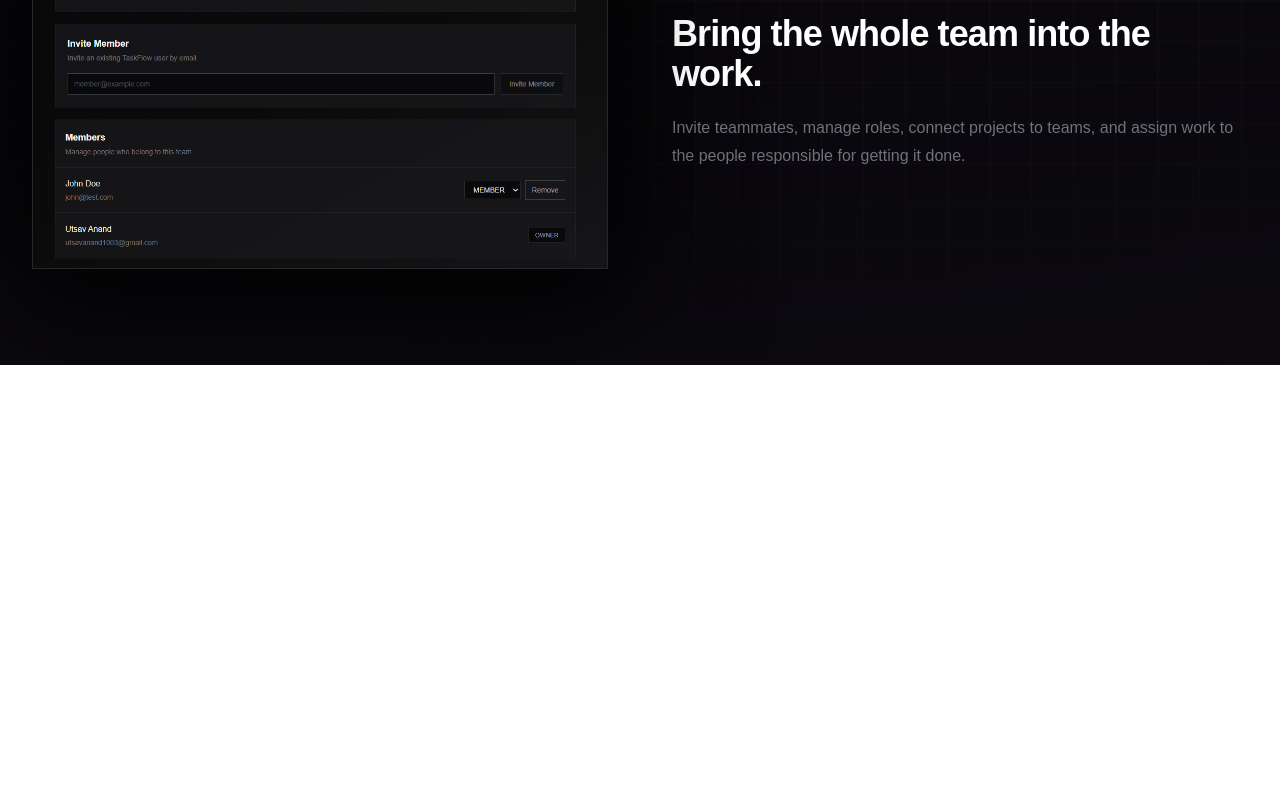
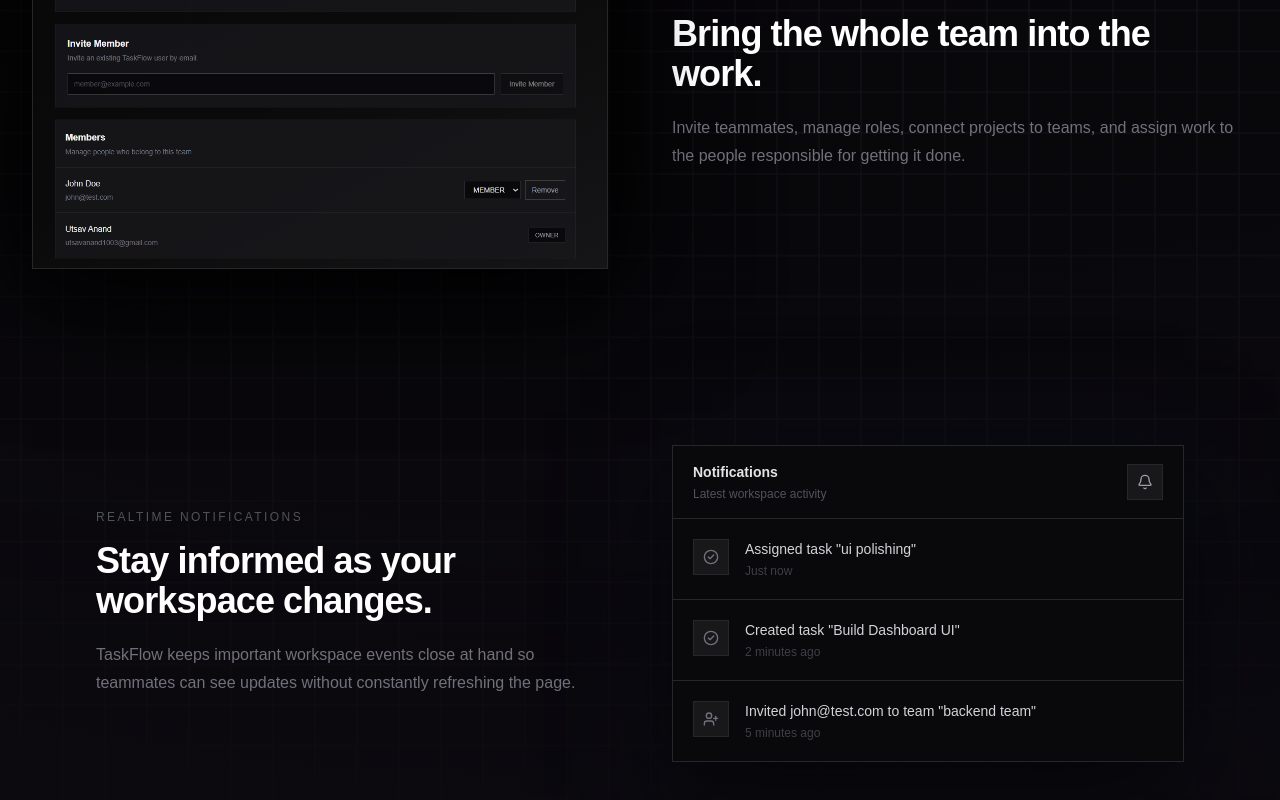
Before and after one commit to utsavanand131/taskflow, a Next.js app: page / in a window 1280 px wide. Shown: the part 5238-6038 px from the top of the page. Before the commit the page ends 5603 px from the top, so only its background shows below. Built offline with nearby package versions, Linux system fonts and the light colour scheme; no server answers.

Commit message:
feat: add realtime notifications landing section

```diff
--- a/app/page.tsx
+++ b/app/page.tsx
@@ -8,6 +8,7 @@ import ShapeGrid from "@/components/ShapeGrid";
 import TaskFlowLogo from "@/components/brand/TaskFlowLogo";
 import FeatureSection from "@/components/landing/FeatureSection";
 import TaskFeatureShowcase from "@/components/landing/TaskFeatureShowcase";
+import RealtimeNotifications from "@/components/landing/RealtimeNotifications";
 
 export default function Home() {
   return (
@@ -240,6 +241,8 @@ export default function Home() {
             imageAlt="TaskFlow team collaboration"
             reverse
           />
+          {/* Realtime Notifications */}
+          <RealtimeNotifications />
         </section>
       </div>
     </main>
--- /dev/null
+++ b/components/landing/RealtimeNotifications.tsx
@@ -0,0 +1,97 @@
+"use client";
+
+import { Bell, CheckCircle2, UserPlus } from "lucide-react";
+
+const notifications = [
+  {
+    icon: CheckCircle2,
+    message: 'Assigned task "ui polishing"',
+    time: "Just now",
+  },
+  {
+    icon: CheckCircle2,
+    message: 'Created task "Build Dashboard UI"',
+    time: "2 minutes ago",
+  },
+  {
+    icon: UserPlus,
+    message: 'Invited john@test.com to team "backend team"',
+    time: "5 minutes ago",
+  },
+];
+
+export default function RealtimeNotifications() {
+  return (
+    <section className="mx-auto max-w-6xl px-5 py-16 md:px-8 md:py-20">
+      <div className="grid items-center gap-10 lg:grid-cols-2 lg:gap-16">
+        <div>
+          <p className="text-xs font-medium uppercase tracking-[0.2em] text-zinc-600">
+            Realtime notifications
+          </p>
+
+          <h2 className="mt-4 max-w-xl text-3xl font-semibold tracking-tight text-white sm:text-4xl">
+            Stay informed as your workspace changes.
+          </h2>
+
+          <p className="mt-5 max-w-xl text-sm leading-7 text-zinc-500 sm:text-base">
+            TaskFlow keeps important workspace events close at hand so teammates
+            can see updates without constantly refreshing the page.
+          </p>
+        </div>
+
+        <div className="relative">
+          <div className="pointer-events-none absolute -inset-8 -z-10 bg-blue-500/[0.035] blur-3xl" />
+
+          <div className="overflow-hidden border border-zinc-800 bg-zinc-950 shadow-[0_35px_100px_rgba(0,0,0,0.65)]">
+            <div className="flex items-center justify-between border-b border-zinc-800 px-5 py-4">
+              <div>
+                <p className="text-sm font-semibold text-zinc-200">
+                  Notifications
+                </p>
+
+                <p className="mt-1 text-xs text-zinc-600">
+                  Latest workspace activity
+                </p>
+              </div>
+
+              <div className="flex h-9 w-9 items-center justify-center border border-zinc-800 bg-zinc-900">
+                <Bell size={16} className="text-zinc-400" />
+              </div>
+            </div>
+
+            <div>
+              {notifications.map((notification, index) => {
+                const Icon = notification.icon;
+
+                return (
+                  <div
+                    key={notification.message}
+                    className={`flex gap-4 px-5 py-5 ${
+                      index !== notifications.length - 1
+                        ? "border-b border-zinc-800"
+                        : ""
+                    }`}
+                  >
+                    <div className="flex h-9 w-9 shrink-0 items-center justify-center border border-zinc-800 bg-zinc-900">
+                      <Icon size={16} className="text-zinc-500" />
+                    </div>
+
+                    <div>
+                      <p className="text-sm text-zinc-300">
+                        {notification.message}
+                      </p>
+
+                      <p className="mt-1 text-xs text-zinc-700">
+                        {notification.time}
+                      </p>
+                    </div>
+                  </div>
+                );
+              })}
+            </div>
+          </div>
+        </div>
+      </div>
+    </section>
+  );
+}
```
